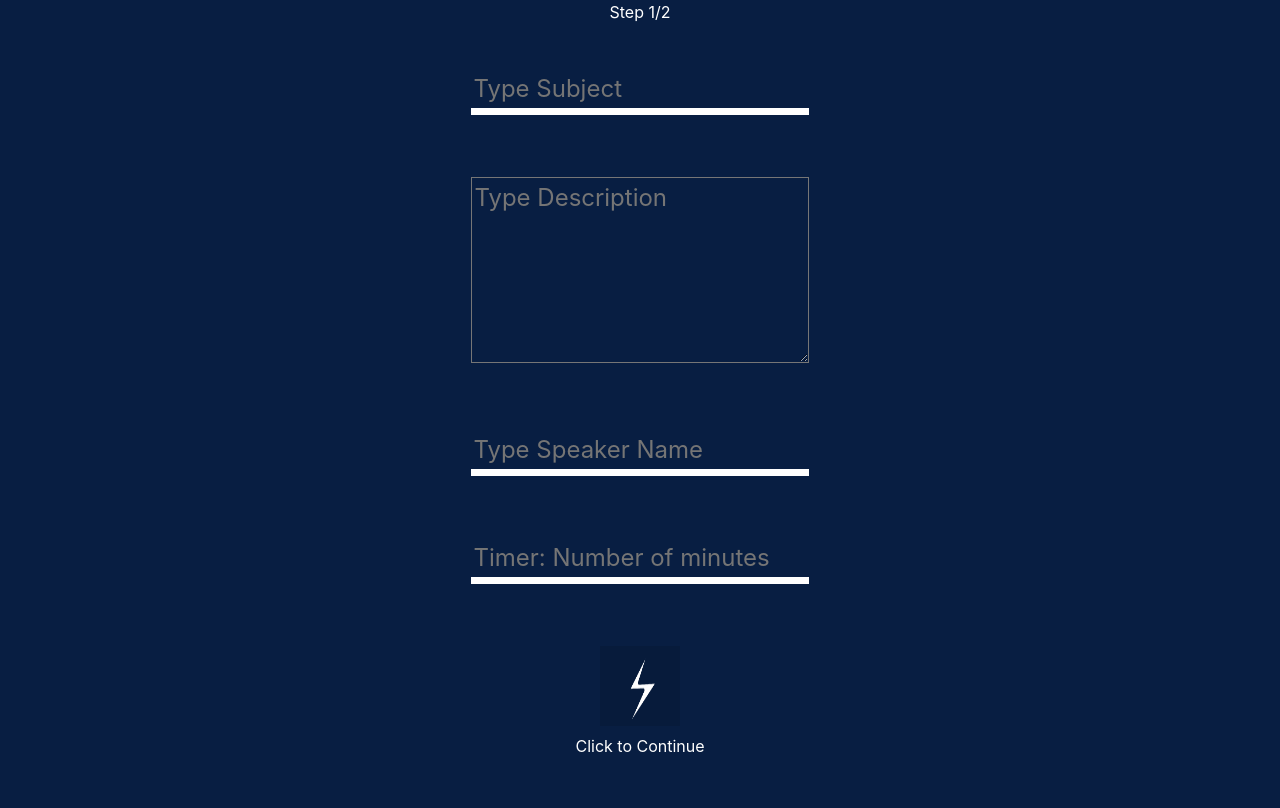
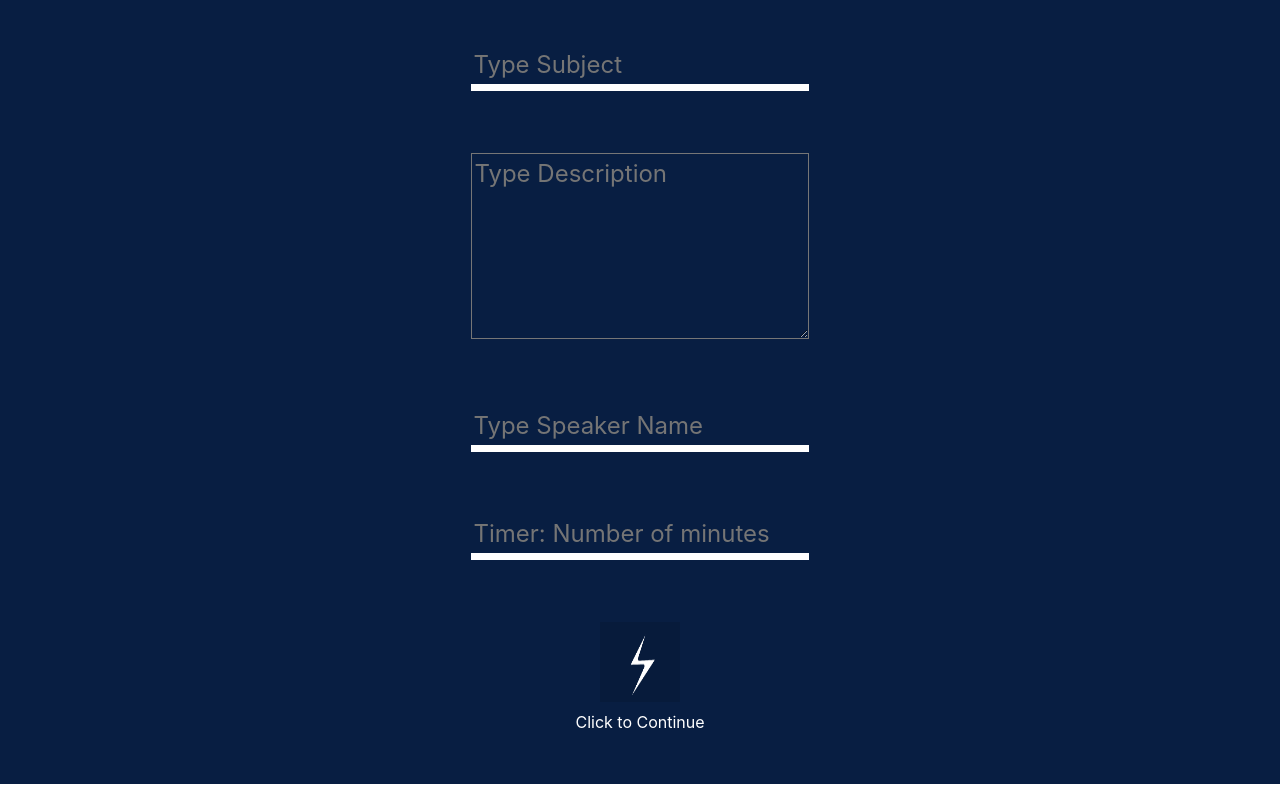
Before and after one commit to jcsmileyjr/lighting-talks, a React (Create React App) app: page / in a window 1280 px wide. Both pictures are taken after a click on the button 640 px from the left and 640 px from the top of the page. Built offline with nearby package versions, Linux system fonts and the light colour scheme.

Commit message:
Remove Header from app

```diff
--- a/src/screens/Preview.js
+++ b/src/screens/Preview.js
@@ -7,7 +7,6 @@ import PrimaryButton from '../components/Button/Button';
 const Preview = props => {
     return(
         <main className="">
-            <Header title ="Step 2/2" />
             <section className="contentStyle previewPageImage">
                 <h1 style={{"textDecoration":"underline"}}>{props.subject}</h1>
                 <h3>{props.description}</h3>
--- a/src/screens/Setup.js
+++ b/src/screens/Setup.js
@@ -9,7 +9,6 @@ import PrimaryButton from '../components/Button/Button';
 const Setup = props => {
     return(
         <main >
-            <Header title="Step 1/2" />
             <section>
                 <Input  action={props.getSubject}
                         output={props.subject}
```
